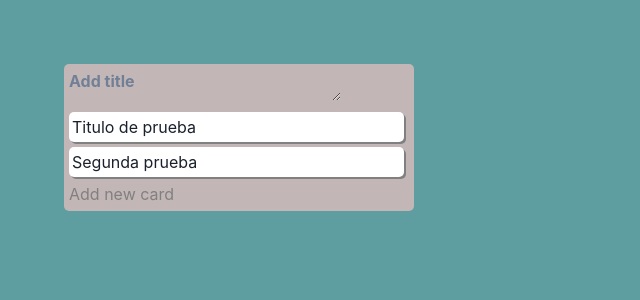
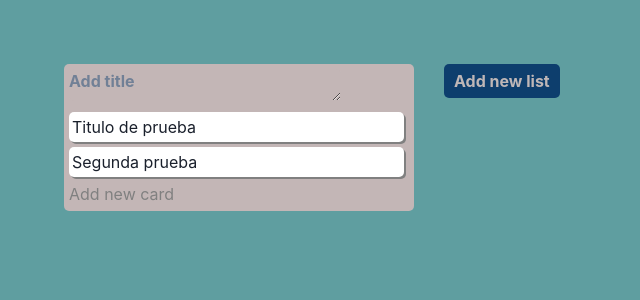
Before and after one commit to AlejandroDiazHernandez/trello0, a Next.js app: page / in a window 1280 px wide. Shown: the top 300 px of the page, without its empty margins (0-640 px from the left). Built offline with nearby package versions, Linux system fonts and the light colour scheme.

Commit message:
feat: addnewtodoblock

```diff
--- /dev/null
+++ b/components/add_new_todo_block/AddNewTodoBlock.tsx
@@ -0,0 +1,18 @@
+import styled from "@emotion/styled";
+
+const AddNewTodoBlock: React.FC = () => {
+  return <AddNewBlockBtn type="button">Add new list</AddNewBlockBtn>;
+};
+
+export default AddNewTodoBlock;
+
+const AddNewBlockBtn = styled.button`
+  background-color: #0d3e6d;
+  padding: 5px 10px;
+  border-radius: 5px;
+  color: #bfb7b7;
+  font-weight: bold;
+  :hover {
+    color: white;
+  }
+`;
--- a/components/todo_block/TodoBlock.tsx
+++ b/components/todo_block/TodoBlock.tsx
@@ -1,5 +1,7 @@
+import styled from "@emotion/styled";
 import { useEffect, useState } from "react";
 import { TodoBlockDiv, TextArea } from "../../styles/all_todo";
+import AddNewTodoBlock from "../add_new_todo_block/AddNewTodoBlock";
 import AddCard from "./AddCard";
 import Card from "./Card";
 
@@ -33,12 +35,24 @@ const TodoBlock: React.FC = () => {
   };
 
   return (
-    <TodoBlockDiv>
-      <TextArea placeholder="Add title" />
-      <Card cardItems={cardItems} />
-      <AddCard handlePostNewCard={handlePostNewCard} />
-    </TodoBlockDiv>
+    <TodosSection>
+      <TodoBlockDiv>
+        <TextArea placeholder="Add title" />
+        <Card cardItems={cardItems} />
+        <AddCard handlePostNewCard={handlePostNewCard} />
+      </TodoBlockDiv>
+      <div>
+        <AddNewTodoBlock />
+      </div>
+    </TodosSection>
   );
 };
 
 export default TodoBlock;
+
+const TodosSection = styled.section`
+  display: flex;
+  align-items: flex-start;
+  justify-content: flex-start;
+  gap: 30px;
+`;
```
